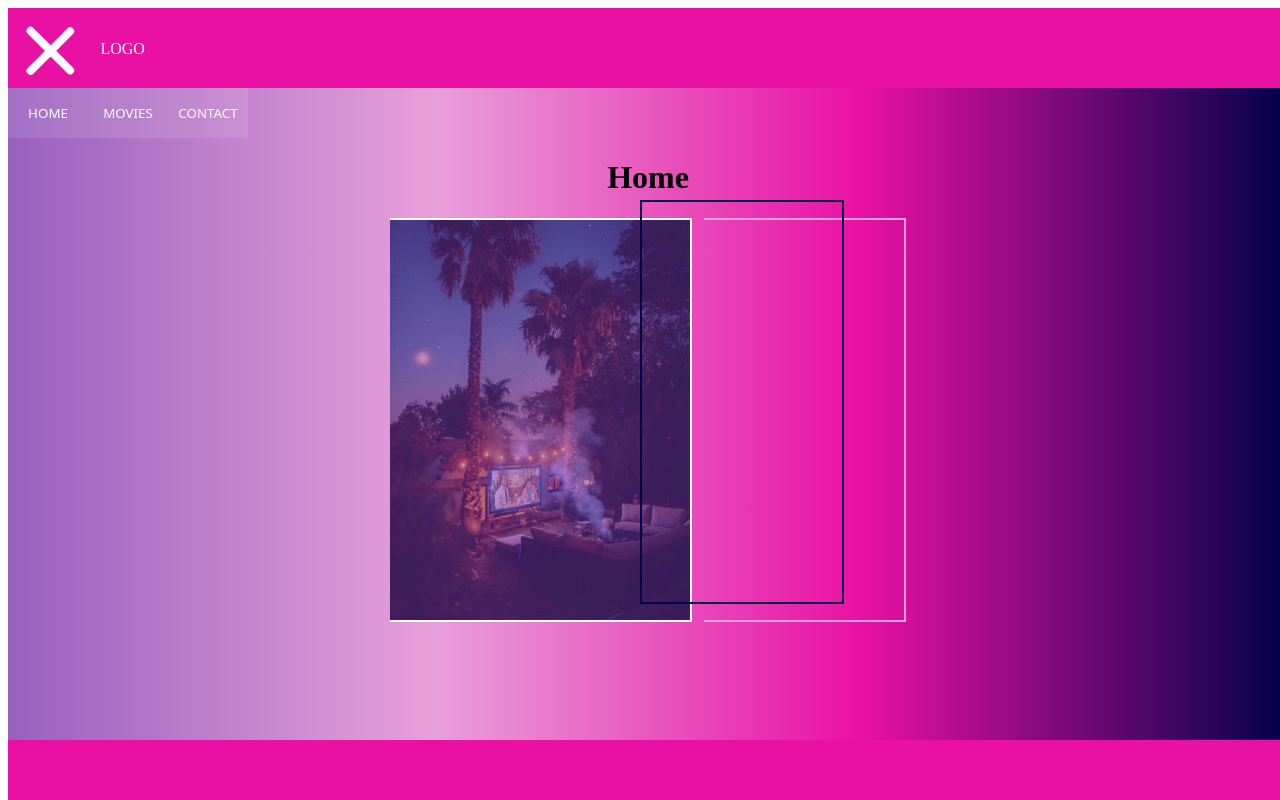
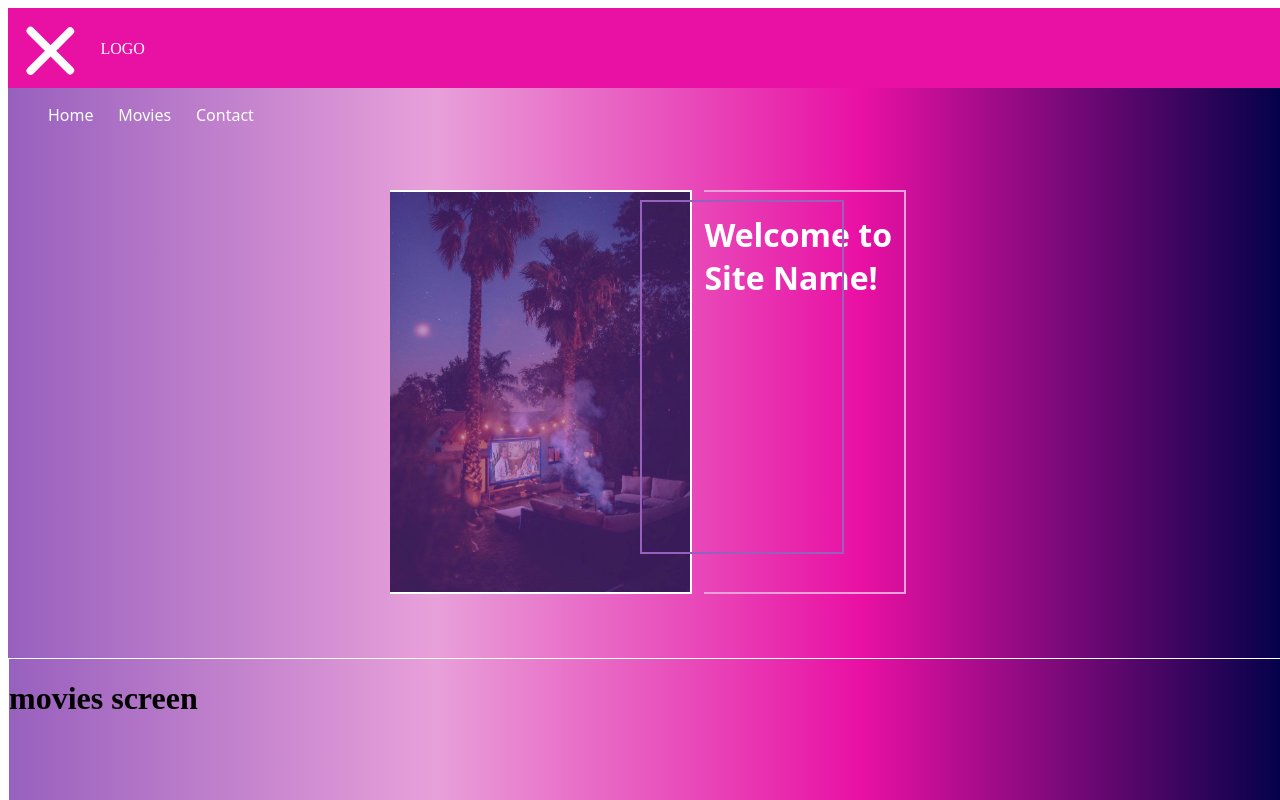
Before and after one commit to haleyakinlabi/filmsource, a React (Create React App) app: page / in a window 1280 px wide. Both pictures are taken after a click on the element 56 px from the left and 48 px from the top of the page. Shown: the top 800 px of the page. Built offline with nearby package versions, Linux system fonts and the light colour scheme.

Commit message:
save with anchor link

```diff
--- a/package.json
+++ b/package.json
@@ -9,6 +9,7 @@
     "autoprefixer": "^10.4.14",
     "postcss-cli": "^10.1.0",
     "react": "^18.2.0",
+    "react-anchor-link-smooth-scroll": "^1.0.12",
     "react-dom": "^18.2.0",
     "react-router-dom": "^6.9.0",
     "react-scripts": "5.0.1",
--- a/src/App.js
+++ b/src/App.js
@@ -3,20 +3,23 @@ import "./index.css";
 import { Home } from "./screens/Home";
 import { Contact } from "./screens/Contact";
 import { Movies } from "./screens/Movies";
-import { BrowserRouter, Route, Routes } from "react-router-dom";
+import Footer from "./components/Footer";
+import BurgerMenu from "./components/BurgerMenu";
 
 
 function App() {
   return (
-    <BrowserRouter>
-      <div className="App">
-          <Routes>
-            <Route path="/" element={<Home/>} />
-            <Route path="contact" element={<Contact />} />
-            <Route path="movies" element={<Movies />} />
-          </Routes>
-      </div>
-    </BrowserRouter>
+    <div className="background">
+      <BurgerMenu />
+      <Home />
+      <Movies />
+      <Contact />
+      <Footer />
+    </div>
+
+
+
+
   );
 }
 
--- a/src/components/BurgerMenu.jsx
+++ b/src/components/BurgerMenu.jsx
@@ -1,4 +1,5 @@
 import React, { useState } from "react";
+import AnchorLink from "react-anchor-link-smooth-scroll";
 
 const BurgerMenu = () => {
   // to change burger classes
@@ -30,22 +31,12 @@ const BurgerMenu = () => {
       </nav>
 
       <div className={menu_class}>
-        <div className="pages">
-            <a href="/" onclick="event.preventDefault()">
-                <button className="navBtn">
-                    HOME
-                </button>
-            </a>
-            <a href="/movies" onclick="event.preventDefault()">
-                <button className="navBtn">
-                    MOVIES
-                </button>
-            </a>
-            <a href="/contact" onclick="event.preventDefault()">
-                <button className="navBtn">
-                    CONTACT
-                </button>
-            </a>
+        <div>
+            <ul className="pages">
+                <li className="navBtn"><AnchorLink href="#home">Home</AnchorLink></li>
+                <li className="navBtn"><AnchorLink href="#movies">Movies</AnchorLink></li>
+                <li className="navBtn"><AnchorLink href="#contact">Contact</AnchorLink></li>
+            </ul>
         </div>
       </div>
     </div>
--- a/src/index.css
+++ b/src/index.css
@@ -2,7 +2,6 @@
 
 .background {
     background: linear-gradient(to right, #9860be, #e8a0da, rgb(233, 16, 164), rgb(1, 1, 73));
-    height: 100vh;
     width: 100vw;
   }
 
@@ -43,20 +42,22 @@ nav {
 .pages{
     display: flex;
     justify-content: flex-start;
+    flex-direction: row;
+    text-decoration: none;
+    list-style: none;
+    gap: 2%;
 }
-.navBtn{
-    background-color:rgba(255, 255, 255, 0.1);
+li a {
     border: none;
-    height: 50px;
-    width: 80px;
     cursor: pointer;
     color: white;
     font-family: system-ui, -apple-system, BlinkMacSystemFont, 'Segoe UI', Roboto, Oxygen, Ubuntu, Cantarell, 'Open Sans', 'Helvetica Neue', sans-serif;
-}
-.navBtn:hover{
+    text-decoration: none;
+    list-style: none;
+  }
+li a:hover{
     color: rgb(1, 1, 73);
 }
-
 /* ------------- sliding menu ------------------ */
 .hidden {
     display: none;
@@ -97,6 +98,8 @@ nav {
     align-self: center;
     align-items: center;
     gap: 1%;
+    margin-top: 5%;
+    margin-bottom: 5%;
 }
 .home1{
     height: 400px;
@@ -120,9 +123,9 @@ nav {
     border-bottom: 2px solid #e8a0da;
 }
 .homeBorder{
-    height: 400px;
+    height: 350px;
     width: 200px;
-    border: 2px solid rgb(1, 1, 73);
+    border: 2px solid #9860be;
     position: absolute;
     top: 200px;
     left: 50%;
@@ -130,9 +133,26 @@ nav {
     bottom: 200px;
 }
 .footer{
-    position: absolute;
+
     width: 100vw;
     height: 5em;
     bottom: -20px;
     background-color: rgb(233, 16, 164);
 }
+.welcome{
+    color: white;
+    font-family: system-ui, -apple-system, BlinkMacSystemFont, 'Segoe UI', Roboto, Oxygen, Ubuntu, Cantarell, 'Open Sans', 'Helvetica Neue', sans-serif;
+}
+/* Movie Screen  */
+.moviesScreen{
+    height: 800px;
+    width: 100vw;
+    border: 1px solid white
+}
+
+/* Contact Screen  */
+.contactScreen{
+    height: 800px;
+    width: 100vw;
+    border: 1px solid white
+}
--- a/src/screens/Contact.jsx
+++ b/src/screens/Contact.jsx
@@ -1,10 +1,12 @@
 import React from 'react'
-import BurgerMenu from '../components/BurgerMenu'
+
 
 export const Contact = () => {
   return (
-    <div className='background'>
-        <h1>contact screen</h1>
+    <div id='contact'>
+        <div className='contactScreen'>
+          <h1>contact screen</h1>
+        </div>
     </div>
   )
 }
--- a/src/screens/Home.jsx
+++ b/src/screens/Home.jsx
@@ -1,19 +1,17 @@
 import React from 'react'
-import BurgerMenu from '../components/BurgerMenu'
-import Footer from '../components/Footer'
+
+
 
 export const Home = () => {
   return (
-    <div className='background'>
-        <BurgerMenu />
-        <h1>Home</h1>
+    <div id='home'>
         <div className='homeFlexBox'>
           <div className='home1'></div>
-          <div className='home2'></div>
+          <div className='home2'>
+            <h1 className='welcome'>Welcome to Site Name!</h1>
+          </div>
         </div>
         <div className='homeBorder'></div>
-        <Footer />
-
     </div>
   )
 }
--- a/src/screens/Movies.jsx
+++ b/src/screens/Movies.jsx
@@ -1,11 +1,11 @@
 import React from 'react'
-import BurgerMenu from '../components/BurgerMenu'
 
 export const Movies = () => {
   return (
-    <div className='background'>
-        <BurgerMenu />
-        <h1>movies screen</h1>
+    <div id='movies'>
+        <div className='moviesScreen'>
+          <h1>movies screen</h1>
+        </div>
     </div>
   )
 }
```
Also changed, not shown: 1 other file (tests, documents, lock files or other folders).
